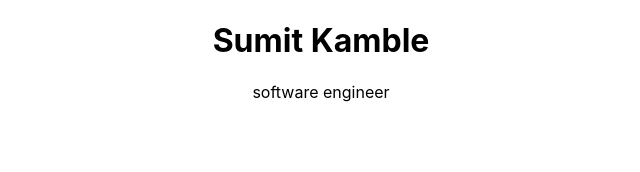
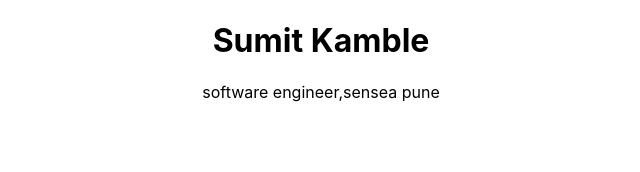
Before and after one commit to sumitkam/React, a React (Create React App) app: page / in a window 1280 px wide. Shown: the top 172 px of the page, without its empty margins (319-959 px from the left). Built offline with nearby package versions, Linux system fonts and the light colour scheme.

Commit message:
commited

```diff
--- a/src/App.js
+++ b/src/App.js
@@ -5,7 +5,7 @@
   return (
     <div className="App">
      <h1>Sumit Kamble</h1>
-     <p>software engineer</p>
+     <p>software engineer,sensea pune</p>
     </div>
   );
 }
```
